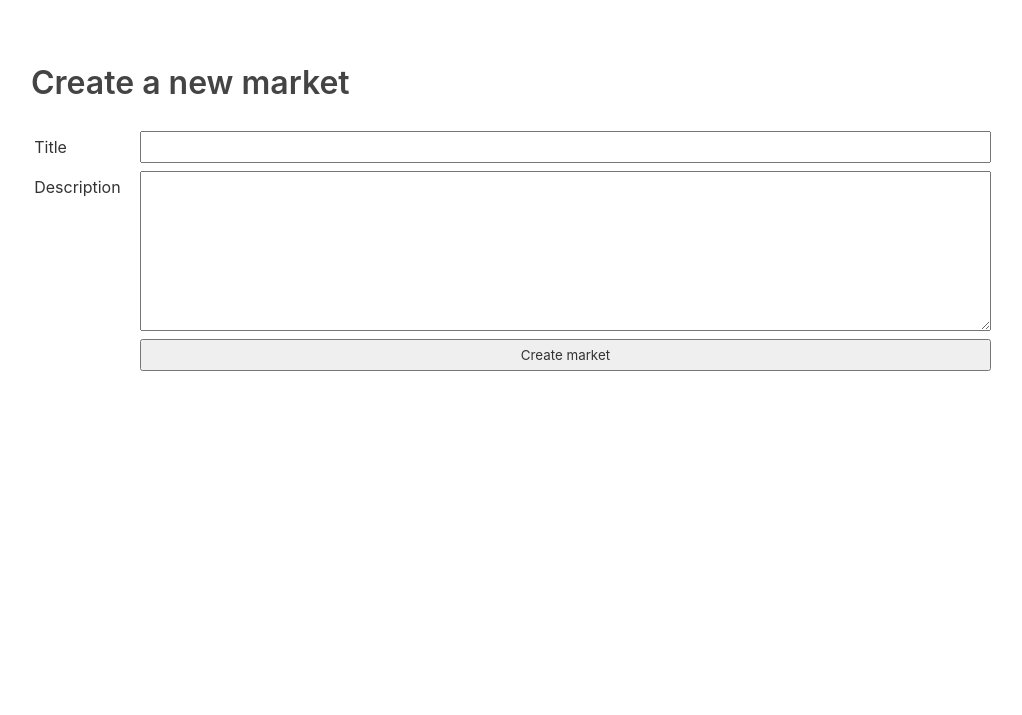
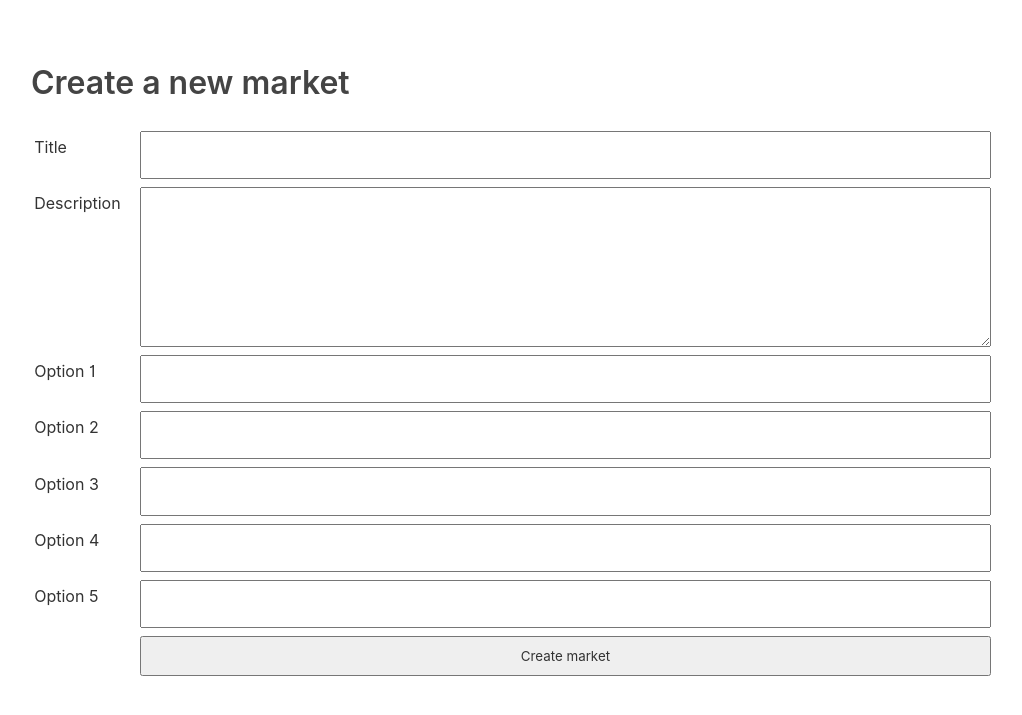
Before and after one commit to ruuda/hanson, a Flask app: template hanson/templates/market_new.html in a window 1280 px wide. Shown: the part 60-775 px from the top of the page, without its empty margins (129-1151 px from the left). Run offline with Flask 2, Linux system fonts and the light colour scheme; the template is opened without the code that fills it: most values are stand-ins (such as "Sample title", 1, 10 or a date in 2020); some web fonts are replaced.

Commit message:
Add fields for options as well
Maybe I should switch to some css framework to ease the development a
bit, custom everything is a lot of work to tweak and to make it work
well in multiple browsers.

```diff
--- a/hanson/static/style.css
+++ b/hanson/static/style.css
@@ -216,7 +216,7 @@ form#order-form
 form#market-form {
   display: grid;
   grid-template-columns: auto 1fr;
-  grid-template-rows: 2em 10em 2em;
+  grid-template-rows: auto 10em;
   grid-column-gap: 1rem;
   grid-row-gap: 0.5rem;
 }
--- a/hanson/templates/market_new.html
+++ b/hanson/templates/market_new.html
@@ -11,6 +11,13 @@
     <label for="description">Description</label>
     <textarea name="description" id="description" required></textarea>
 
+    {% for i in range(0, 5) %}
+
+    <label for="option{{i}}">Option {{i + 1}}</label>
+    <input name="option{{i}}" id="option{{i}}" {% if i < 2 %}required {% endif %}type="text">
+
+    {% endfor %}
+
     <input type="submit" value="Create market">
 </form>
 {% endblock %}
```
